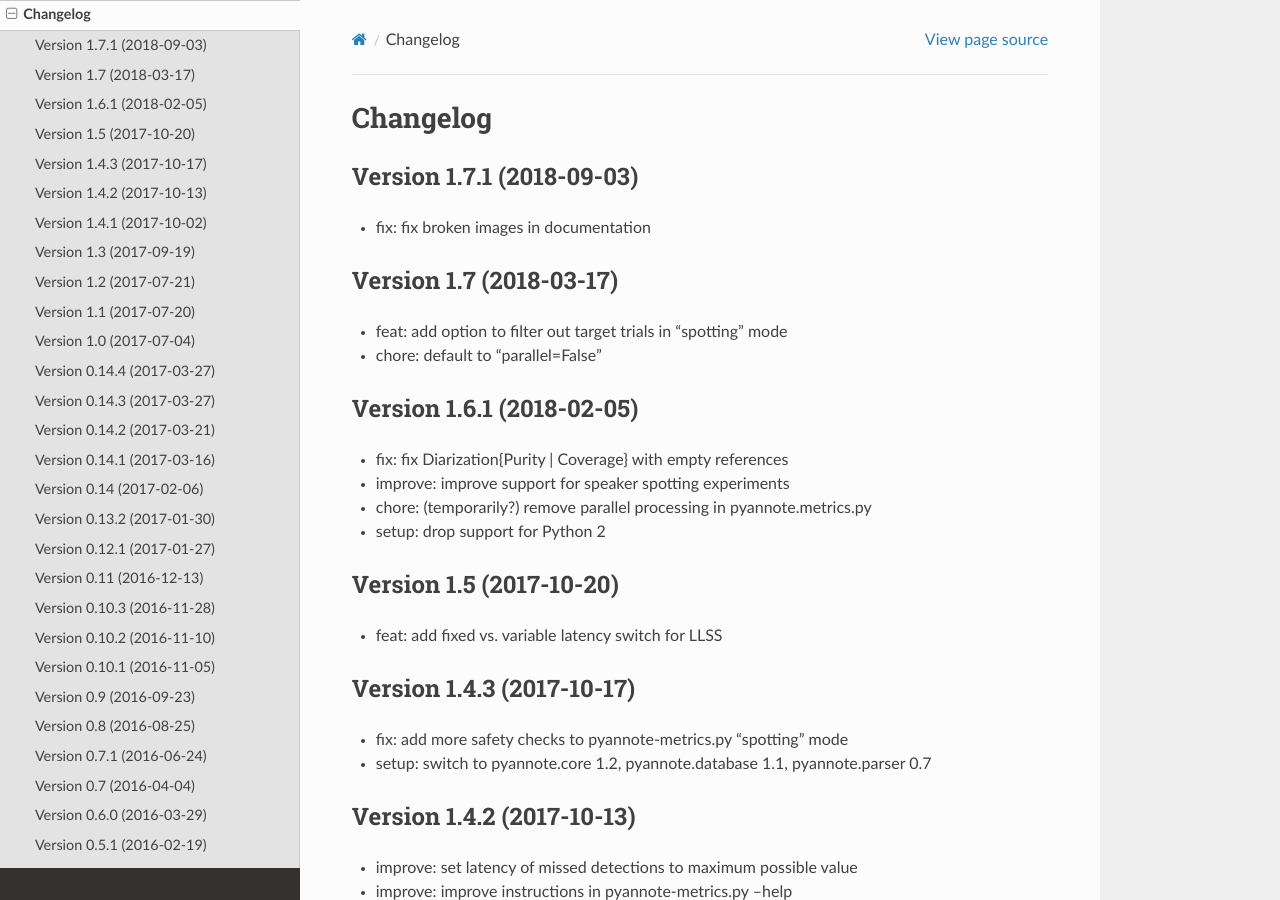
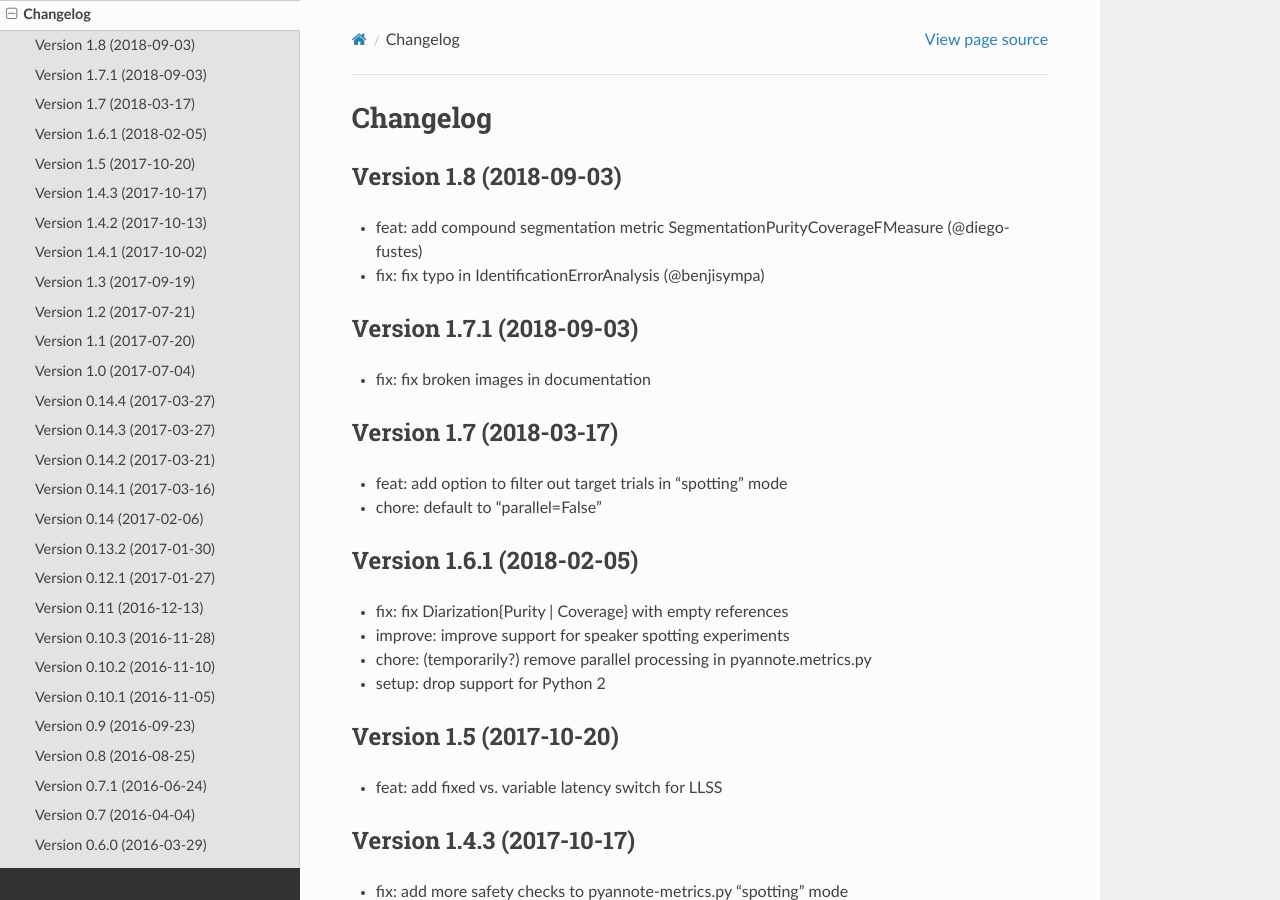
Before and after one commit to pyannote/pyannote-metrics, a Sphinx documentation site: the page built from docs/source/changelog.rst, in a window 1280 px wide and 900 px high. Built offline with Sphinx 7.4.7 and the Read the Docs theme 2.0.0, drawn with Linux system fonts in a browser that asks for light colours.

Commit message:
doc: update changelog

```diff
--- a/docs/source/changelog.rst
+++ b/docs/source/changelog.rst
@@ -1,6 +1,12 @@
 #########
 Changelog
 #########
+
+Version 1.8 (2018-09-03)
+~~~~~~~~~~~~~~~~~~~~~~~~
+
+- feat: add compound segmentation metric SegmentationPurityCoverageFMeasure (@diego-fustes)
+- fix: fix typo in IdentificationErrorAnalysis (@benjisympa)
 
 Version 1.7.1 (2018-09-03)
 ~~~~~~~~~~~~~~~~~~~~~~~~~~
```
